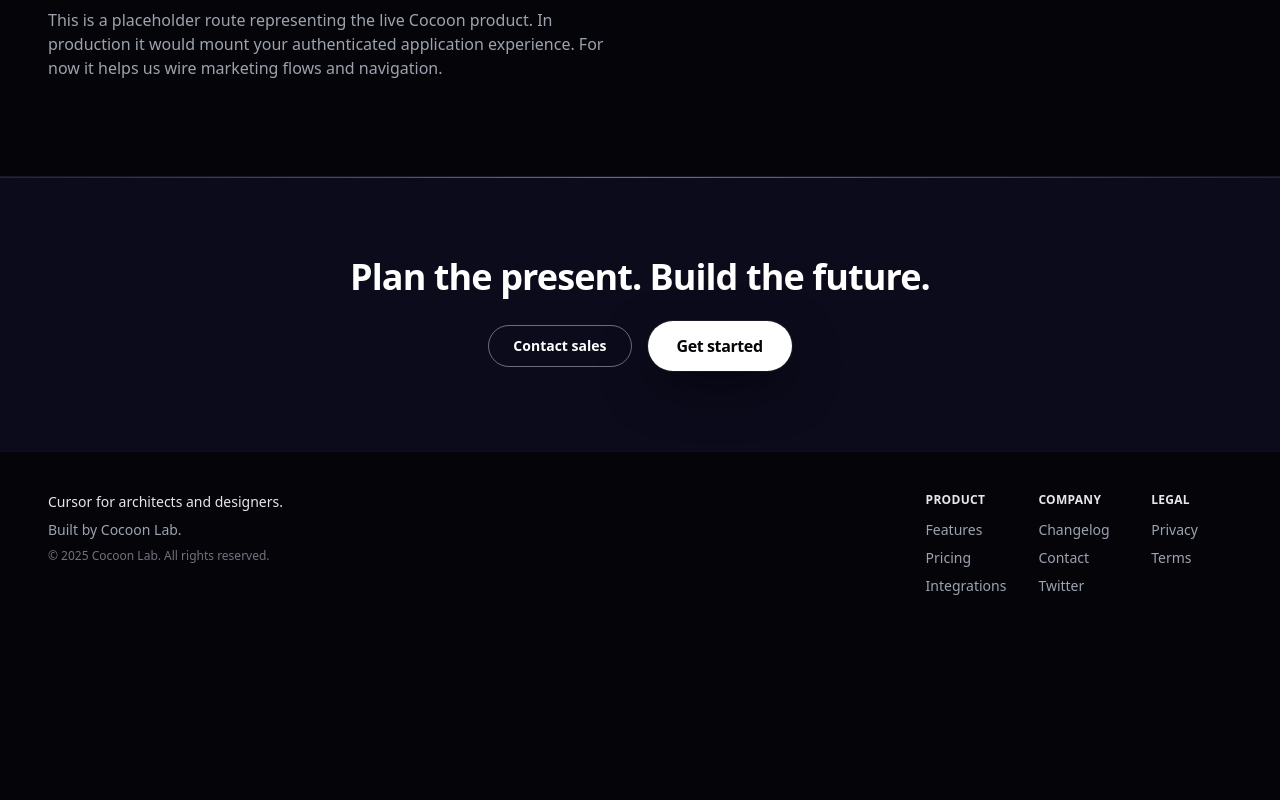
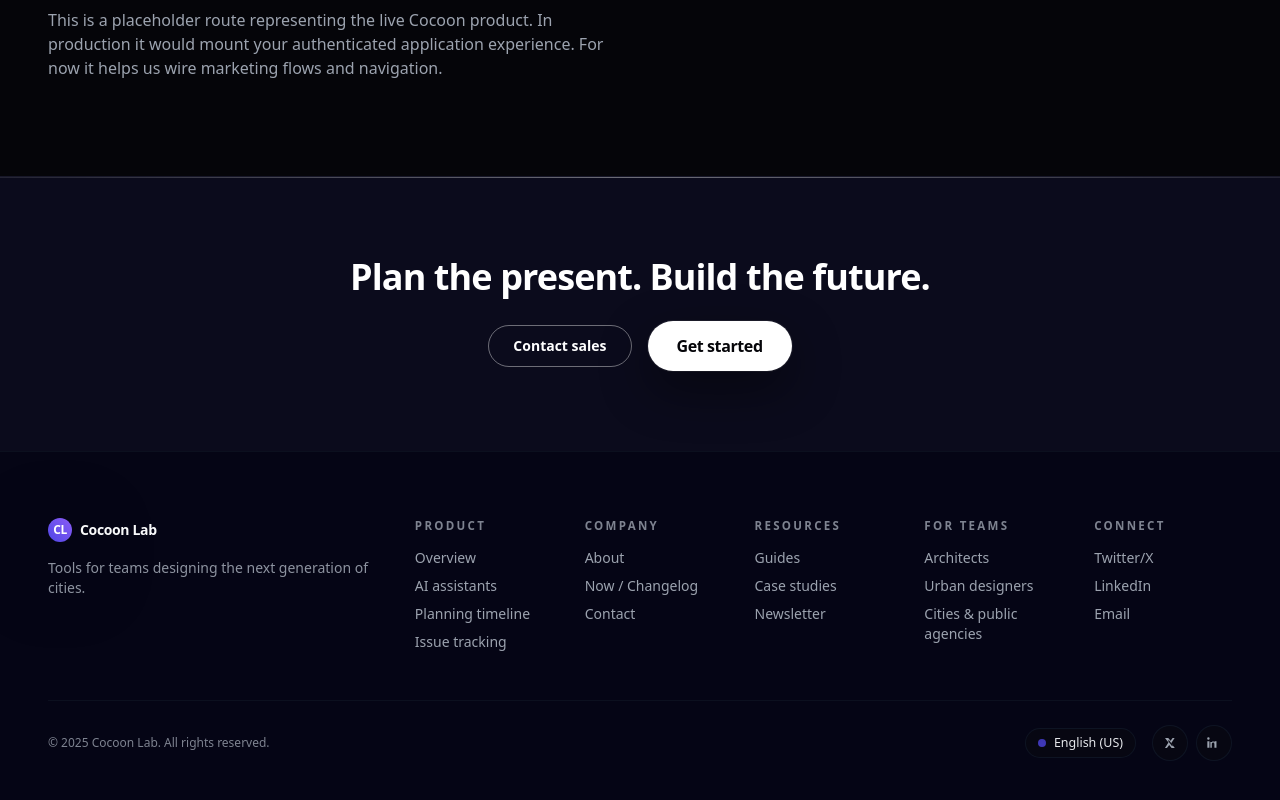
Before and after one commit to cocoonlab/cocoonlab-site, a Next.js app: page /app in a window 1280 px wide. Shown: the part 236-1036 px from the top of the page. Before the commit the page ends 872 px from the top, so only its background shows below. Built offline with nearby package versions, Linux system fonts and the light colour scheme; no server answers.

Commit message:
Revamp footer layout

```diff
--- a/components/layout/Footer.tsx
+++ b/components/layout/Footer.tsx
@@ -1,89 +1,178 @@
+import type { ReactNode } from "react";
 import Link from "next/link";
+import { Logo } from "../Logo";
 import { siteConfig } from "@/lib/config";
+
+const footerSections = [
+  {
+    title: "Product",
+    links: [
+      { label: "Overview", href: "/#product" },
+      { label: "AI assistants", href: "/#assistants" },
+      { label: "Planning timeline", href: "/#timeline" },
+      { label: "Issue tracking", href: "/#issues" }
+    ]
+  },
+  {
+    title: "Company",
+    links: [
+      { label: "About", href: "/about" },
+      { label: "Now / Changelog", href: "/changelog" },
+      { label: "Contact", href: "/contact" }
+    ]
+  },
+  {
+    title: "Resources",
+    links: [
+      { label: "Guides", href: "/resources" },
+      { label: "Case studies", href: "/resources#cases" },
+      { label: "Newsletter", href: "/newsletter" }
+    ]
+  },
+  {
+    title: "For teams",
+    links: [
+      { label: "Architects", href: "/#architects" },
+      { label: "Urban designers", href: "/#urban" },
+      { label: "Cities & public agencies", href: "/#cities" }
+    ]
+  },
+  {
+    title: "Connect",
+    links: [
+      {
+        label: "Twitter/X",
+        href: "https://twitter.com/cocoonlab",
+        external: true
+      },
+      {
+        label: "LinkedIn",
+        href: "https://www.linkedin.com/company/cocoon-lab",
+        external: true
+      },
+      { label: "Email", href: "mailto:hello@cocoonlab.ai", external: true }
+    ]
+  }
+];
 
 export function Footer() {
   return (
-    <footer className="border-t border-border-subtle/60 bg-bg pb-10 pt-10">
-      <div className="container-x flex flex-col gap-8 md:flex-row md:items-start md:justify-between">
-        <div className="max-w-sm space-y-2 text-sm text-text-muted">
-          <p className="font-medium text-text-soft">
-            Cursor for architects and designers.
-          </p>
-          <p>Built by Cocoon Lab.</p>
-          <p className="text-xs text-text-muted/70">
-            © {new Date().getFullYear()} {siteConfig.name}. All rights
-            reserved.
+    <footer className="border-t border-border-subtle/60 bg-surface-sunken text-text-muted">
+      <div className="container-x flex flex-col gap-12 py-12 lg:py-16">
+        <div className="grid gap-10 lg:grid-cols-[minmax(220px,_1fr)_2.5fr] lg:items-start">
+          <div className="space-y-4">
+            <Logo />
+            <p className="max-w-xs text-sm text-text-muted/90">
+              Tools for teams designing the next generation of cities.
             </p>
           </div>
-        <div className="grid grid-cols-2 gap-8 text-sm text-text-muted md:grid-cols-3">
-          <div>
-            <h3 className="mb-3 text-xs font-semibold uppercase tracking-wide text-text-soft">
-              Product
+          <div className="grid grid-cols-2 gap-8 text-sm sm:grid-cols-3 lg:grid-cols-5">
+            {footerSections.map((section) => (
+              <div key={section.title} className="space-y-3">
+                <h3 className="text-[0.72rem] font-semibold uppercase tracking-[0.2em] text-text-muted/80">
+                  {section.title}
                 </h3>
                 <ul className="space-y-2">
-              <li>
-                <a href="/#product" className="link-muted">
-                  Features
+                  {section.links.map((link) => (
+                    <li key={link.label}>
+                      {link.external ? (
+                        <a
+                          href={link.href}
+                          target="_blank"
+                          rel="noreferrer"
+                          className="text-text-muted transition hover:text-text"
+                        >
+                          {link.label}
                         </a>
+                      ) : (
+                        <Link
+                          href={link.href}
+                          className="text-text-muted transition hover:text-text"
+                        >
+                          {link.label}
+                        </Link>
+                      )}
                     </li>
-              <li>
-                <Link href="/pricing" className="link-muted">
-                  Pricing
-                </Link>
-              </li>
-              <li>
-                <Link href="/resources" className="link-muted">
-                  Integrations
-                </Link>
-              </li>
+                  ))}
                 </ul>
               </div>
-          <div>
-            <h3 className="mb-3 text-xs font-semibold uppercase tracking-wide text-text-soft">
-              Company
-            </h3>
-            <ul className="space-y-2">
-              <li>
-                <Link href="/changelog" className="link-muted">
-                  Changelog
-                </Link>
-              </li>
-              <li>
-                <Link href="/contact" className="link-muted">
-                  Contact
-                </Link>
-              </li>
-              <li>
-                <a
-                  href="https://twitter.com/cocoonlab"
-                  target="_blank"
-                  rel="noreferrer"
-                  className="link-muted"
+            ))}
+          </div>
+        </div>
+
+        <div className="flex flex-col items-center gap-4 border-t border-border-subtle/60 pt-6 text-xs text-text-muted/80 sm:flex-row sm:items-center sm:justify-between">
+          <p className="text-center sm:text-left">
+            © {new Date().getFullYear()} {siteConfig.name}. All rights reserved.
+          </p>
+          <div className="flex flex-col items-center gap-3 sm:flex-row sm:gap-4">
+            <button className="inline-flex items-center gap-2 rounded-full border border-border-subtle/80 bg-[#070712] px-3 py-1.5 text-[0.78rem] font-medium text-text-soft transition hover:border-text-muted/80 hover:text-text">
+              <span className="inline-block h-2 w-2 rounded-full bg-accent-blue/80 shadow-inner" aria-hidden />
+              English (US)
+            </button>
+            <div className="flex items-center gap-2">
+              <SocialIcon href="https://twitter.com/cocoonlab" label="Twitter/X">
+                <XIcon />
+              </SocialIcon>
+              <SocialIcon
+                href="https://www.linkedin.com/company/cocoon-lab"
+                label="LinkedIn"
               >
-                  Twitter
-                </a>
-              </li>
-            </ul>
+                <LinkedInIcon />
+              </SocialIcon>
             </div>
-          <div>
-            <h3 className="mb-3 text-xs font-semibold uppercase tracking-wide text-text-soft">
-              Legal
-            </h3>
-            <ul className="space-y-2">
-              <li>
-                <Link href="/privacy" className="link-muted">
-                  Privacy
-                </Link>
-              </li>
-              <li>
-                <Link href="/terms" className="link-muted">
-                  Terms
-                </Link>
-              </li>
-            </ul>
           </div>
         </div>
       </div>
     </footer>
   );
 }
+
+function SocialIcon({
+  href,
+  label,
+  children
+}: {
+  href: string;
+  label: string;
+  children: ReactNode;
+}) {
+  return (
+    <a
+      href={href}
+      aria-label={label}
+      target="_blank"
+      rel="noreferrer"
+      className="flex h-9 w-9 items-center justify-center rounded-full border border-border-subtle/80 bg-[#070712] text-text-muted transition hover:border-text-muted/80 hover:text-text"
+    >
+      {children}
+    </a>
+  );
+}
+
+function XIcon() {
+  return (
+    <svg
+      xmlns="http://www.w3.org/2000/svg"
+      viewBox="0 0 24 24"
+      fill="currentColor"
+      className="h-4 w-4"
+      aria-hidden
+    >
+      <path d="M18.9 4.5h-3l-3.05 4.08L9.4 4.5H4.5l5.14 6.9-5.2 8.1h3l3.35-4.56 3.6 4.56h4.8l-5.4-7.3 5.11-7.7Zm-3.74 12.5-6-7.91 1.09-1.58 6.09 8-1.18 1.49Z" />
+    </svg>
+  );
+}
+
+function LinkedInIcon() {
+  return (
+    <svg
+      xmlns="http://www.w3.org/2000/svg"
+      viewBox="0 0 24 24"
+      fill="currentColor"
+      className="h-4 w-4"
+      aria-hidden
+    >
+      <path d="M5.16 9.5V19H2V9.5h3.16ZM3.6 3.5a1.84 1.84 0 1 1 0 3.68 1.84 1.84 0 0 1 0-3.68Zm5.77 6c1.65 0 2.76.86 3.23 1.69V9.5h3.17c-.04.9 0 9.5 0 9.5h-3.17v-5.3c0-1.4-.7-2.33-1.92-2.33-1 0-1.57.67-1.84 1.32-.1.23-.13.55-.13.87V19H6.54s.04-7.7 0-8.5h3.17Z" />
+    </svg>
+  );
+}
```
Lines whose indentation alone changed are shown as unchanged.
